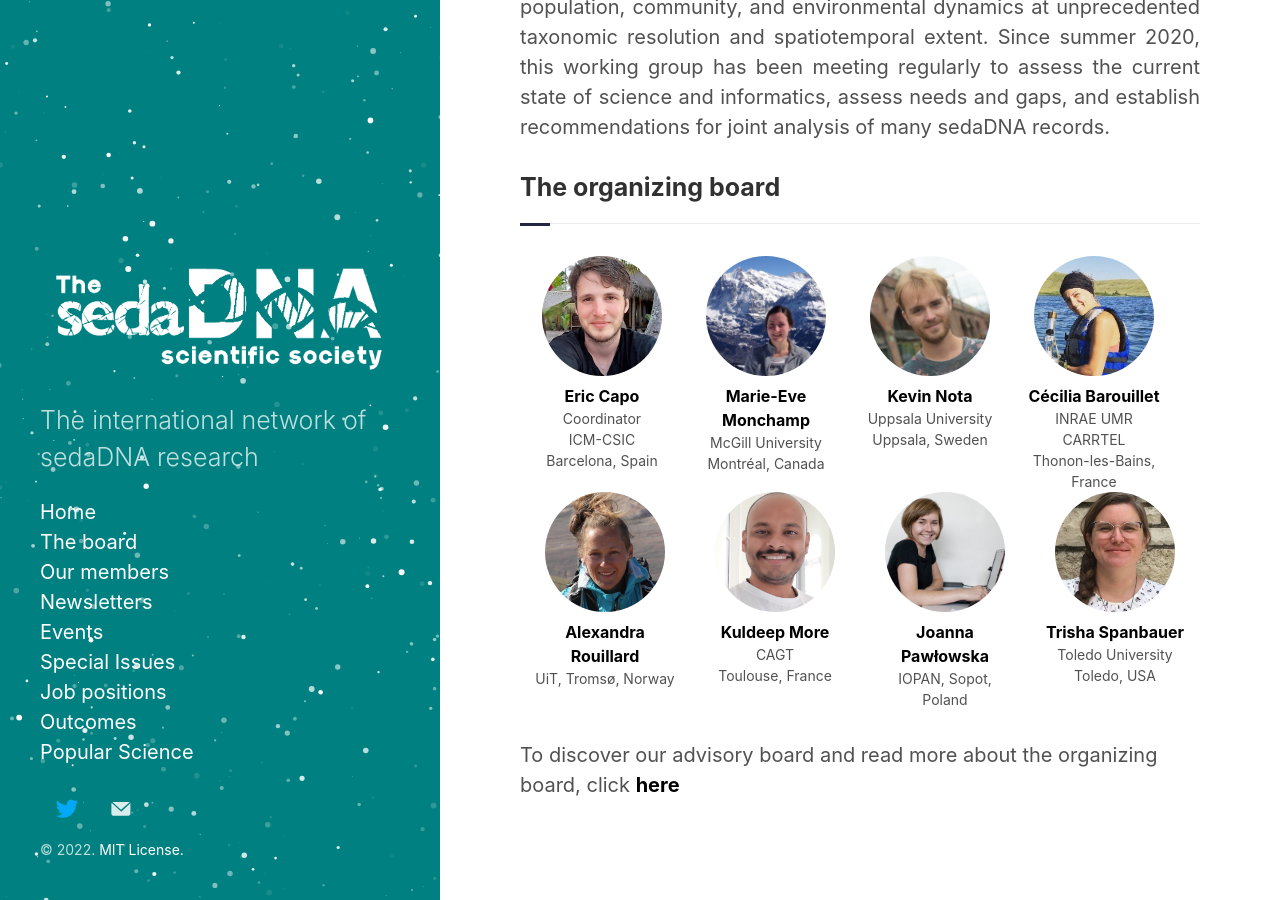
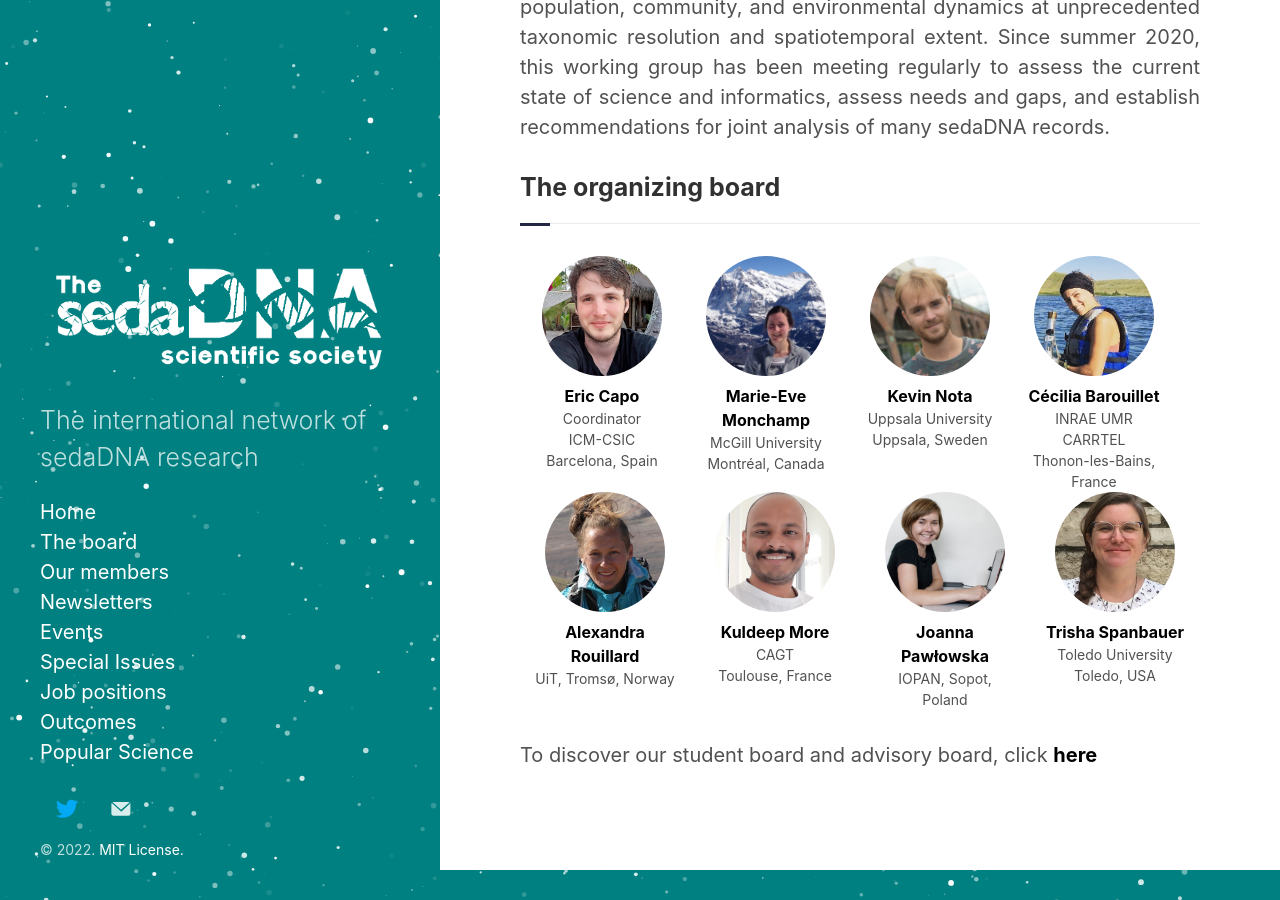
Before and after one commit to sedadna/sedadna.github.io, a Jekyll site: the page built from index.html, in a window 1280 px wide and 900 px high, scrolled down 1527 px. Built offline with Jekyll 4.4.1, drawn with Linux system fonts in a browser that asks for light colours; the list of posts is cut into pages by our own code.

Commit message:
Update index.html

```diff
--- a/index.html
+++ b/index.html
@@ -90,5 +90,5 @@ layout: category
 
 <div class="section">
 <br>
-<p>To discover our advisory board and read more about the organizing board, click <a href="/category/board.html"><b>here</b></a></p>
+<p>To discover our student board and advisory board, click <a href="/category/board.html"><b>here</b></a></p>
 </div>
```
